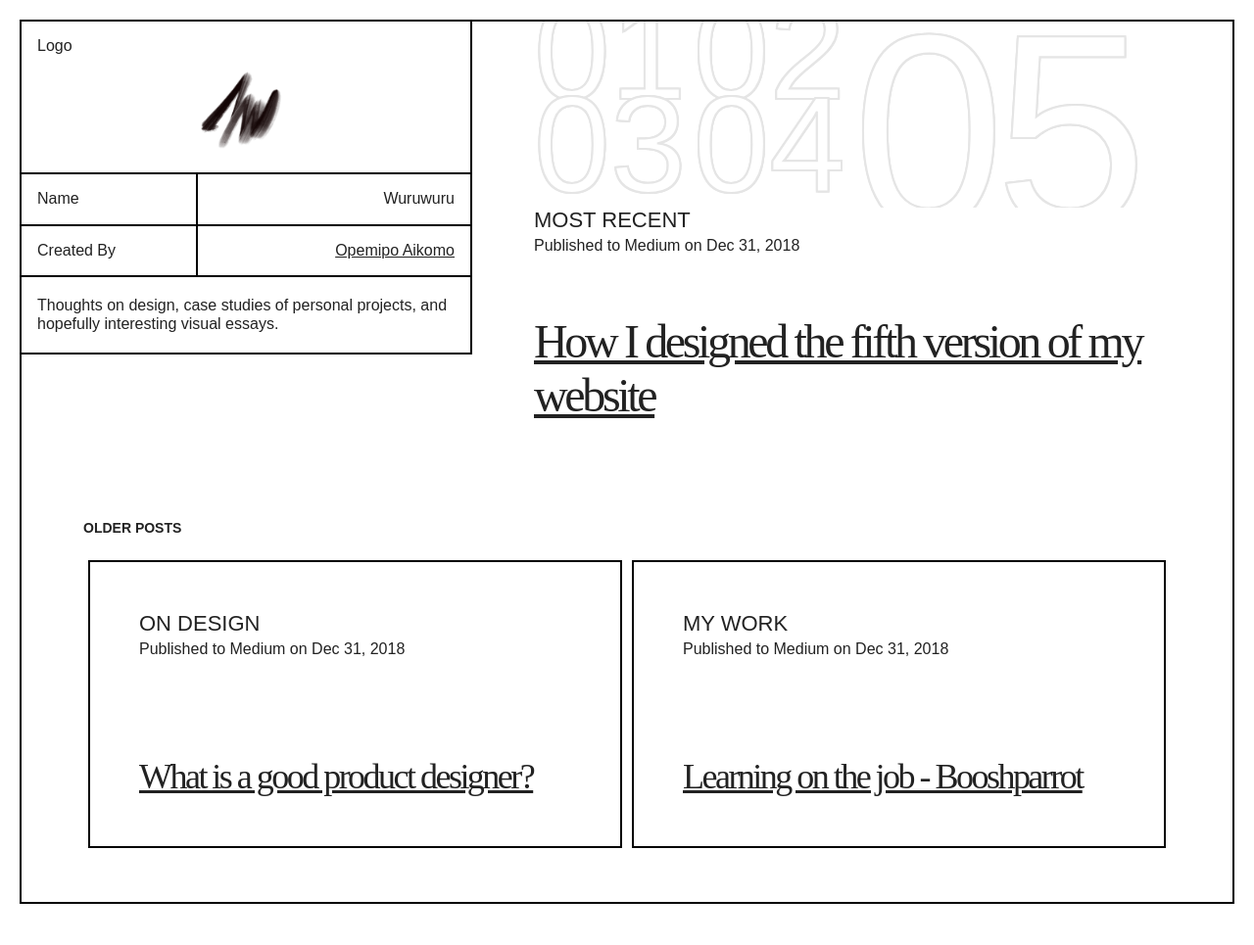
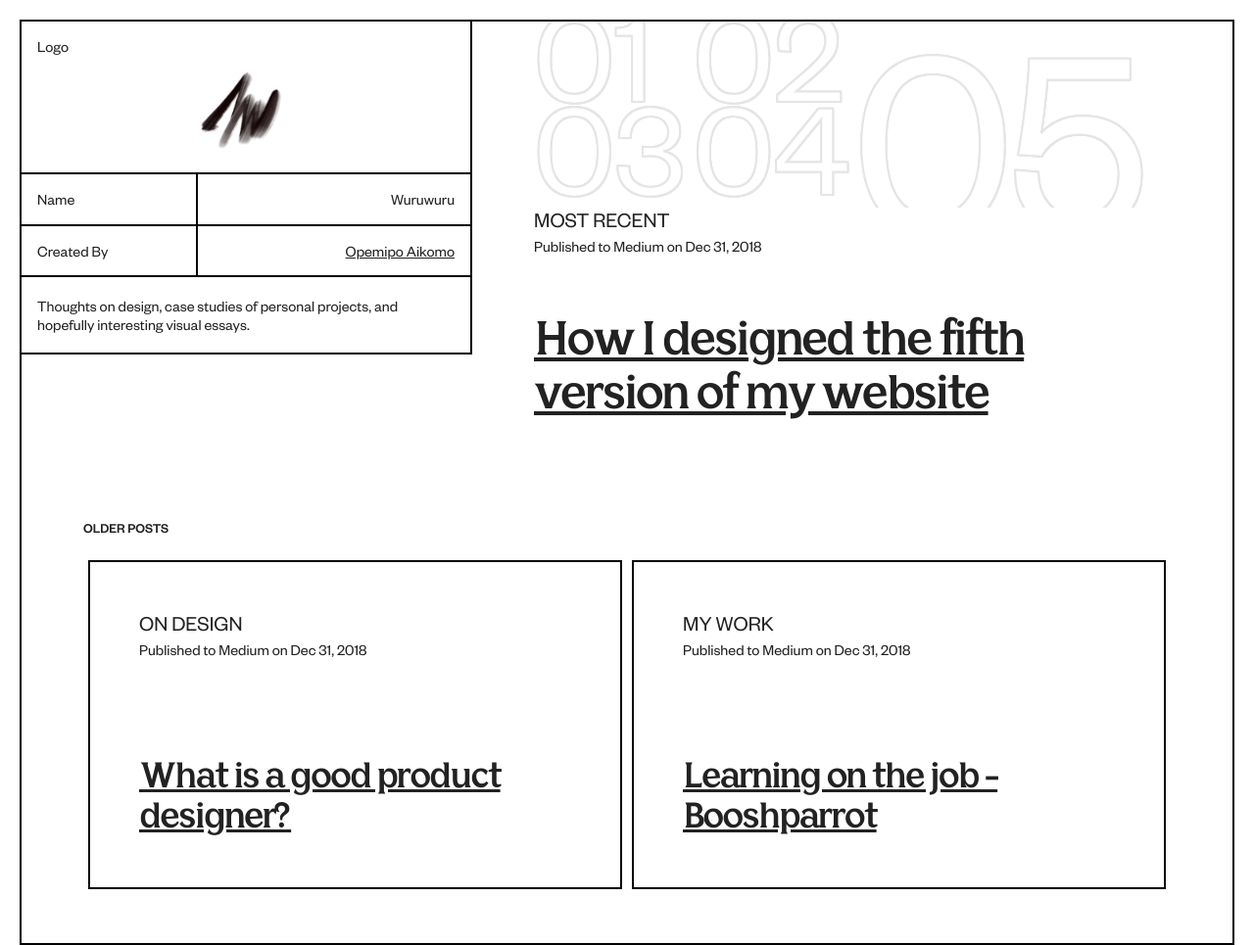
Before and after one commit to fathermerry/opemipo.com, a Jekyll site: the page built from wuruwuru/index.md, in a window 1280 px wide. Shown: the whole page at 98% size. Built offline with Jekyll 4.4.1, drawn with Linux system fonts in a browser that asks for light colours; before the commit the page ends 923 px from its top, so only the background shows below that.

Commit message:
Add fonts and thumbnails

```diff
--- a/_config.yml
+++ b/_config.yml
@@ -13,9 +13,9 @@
 # you will see them accessed via {{ site.title }}, {{ site.email }}, and so on.
 # You can create any custom variable you would like, and they will be accessible
 # in the templates via {{ site.myvariable }}.
-title: Opemipo Aikomo
+title: Opemipo Aikomo's Website
 description: >-
-  I'm Opemipo Aikomo and this website is a curation of all the writing and design work that I do.
+  My name is Opemipo Aikomo and this website is a curation of all the writing and design work that I do.
 baseurl: / # the subpath of your site, e.g. /blog
 url: https://opemipo.com
 
--- a/_layouts/wuruwuru.html
+++ b/_layouts/wuruwuru.html
@@ -3,9 +3,27 @@
 <head>
 	<meta charset="utf-8">
 	<meta content="ie=edge" http-equiv="x-ua-compatible">
+	<meta content="width=device-width, initial-scale=1, shrink-to-fit=no" name="viewport">
+
+	<!-- Primary Meta Tags -->
 	<title>{{ site.data.wuruwuru.title }}</title>
-	<meta content="{{ site.data.wuruwuru.description }}" name="description">
-	<meta content="width=device-width, initial-scale=1, shrink-to-fit=no" name="viewport">
+	<meta name="title" content="{{ site.data.wuruwuru.title }}">
+	<meta name="description" content="{{ site.data.wuruwuru.description }}">
+
+	<!-- Open Graph / Facebook -->
+	<meta property="og:type" content="website">
+	<meta property="og:url" content="https://opemipo.com/">
+	<meta property="og:title" content="{{ site.data.wuruwuru.title }}">
+	<meta property="og:description" content="{{ site.data.wuruwuru.description }}">
+	<meta property="og:image" content="{{ site.url }}/assets/thumbnail-wuruwuru.png">
+
+	<!-- Twitter -->
+	<meta property="twitter:card" content="summary_large_image">
+	<meta property="twitter:url" content="https://opemipo.com/">
+	<meta property="twitter:title" content="{{ site.data.wuruwuru.title }}">
+	<meta property="twitter:description" content="{{ site.data.wuruwuru.description }}">
+	<meta property="twitter:image" content="{{ site.url }}/assets/thumbnail-wuruwuru.png">
+
 	<link href="{{ site.url }}/css/site.css" rel="stylesheet">
 	<link href="{{ site.url }}/css/wuruwuru.css" rel="stylesheet">
 </head>
--- a/_sass/_text.scss
+++ b/_sass/_text.scss
@@ -1,38 +1,35 @@
-// @font-face {
-//     font-family: 'Founders Grotesk';
-//     font-style: normal;
-//     font-weight: 400;
-//     font-display: auto;
-//     src: local('Founders Grotesk');
-//     unicode-range: U+000-5FF;
-// }
+@font-face {
+    font-family: 'Founders Grotesk';
+    font-style: normal;
+    font-weight: 400;
+    font-display: auto;
+    src: local('Founders Grotesk'),
+        url('/assets/fonts/FoundersGroteskWeb-Regular.woff2') format('woff2'),
+        url('/assets/fonts/FoundersGroteskWeb-Regular.woff') format('woff');
+    unicode-range: U+000-5FF;
+}
 
-// @font-face {
-//     font-family: 'Founders Grotesk';
-//     font-style: bolder;
-//     font-weight: 500;
-//     font-display: auto;
-//     src: local('Founders Grotesk');
-//     unicode-range: U+000-5FF;
-// }
+@font-face {
+    font-family: 'Founders Grotesk';
+    font-style: bolder;
+    font-weight: 600;
+    font-display: auto;
+    src: local('Founders Grotesk'),
+        url('/assets/fonts/FoundersGroteskWeb-Medium.woff2') format('woff2'),
+        url('/assets/fonts/FoundersGroteskWeb-Medium.woff') format('woff');
+    unicode-range: U+000-5FF;
+}
 
-// @font-face {
-//     font-family: 'Founders Grotesk';
-//     font-style: bold;
-//     font-weight: 700;
-//     font-display: auto;
-//     src: local('Founders Grotesk');
-//     unicode-range: U+000-5FF;
-// }
-
-// @font-face {
-//     font-family: 'Bianco Serif';
-//     font-style: bold;
-//     font-weight: 700;
-//     font-display: auto;
-//     src: local('Bianco Serif');
-//     unicode-range: U+000-5FF;
-// }
+@font-face {
+    font-family: 'Bianco Serif';
+    font-style: bold;
+    font-weight: 700;
+    font-display: auto;
+    src: local('Bianco Serif'),
+        url('/assets/fonts/BiancoSerif-Bold.woff2') format('woff2'),
+        url('/assets/fonts/BiancoSerif-Bold.woff') format('woff');
+    unicode-range: U+000-5FF;
+}
 
 .serif {
     font-family: 'Bianco Serif', serif;
```
Also changed, not shown: _layouts/home.html (+21 -3 lines), assets/fonts/BiancoSerif-Bold.woff (added), assets/fonts/BiancoSerif-Bold.woff2 (added), assets/fonts/FoundersGroteskWeb-Medium.woff (added), assets/fonts/FoundersGroteskWeb-Medium.woff2 (added), assets/fonts/FoundersGroteskWeb-Regular.woff (added), assets/fonts/FoundersGroteskWeb-Regular.woff2 (added), assets/images/thumbnail-wuruwuru.png (added), assets/images/thumbnail.png (added).
